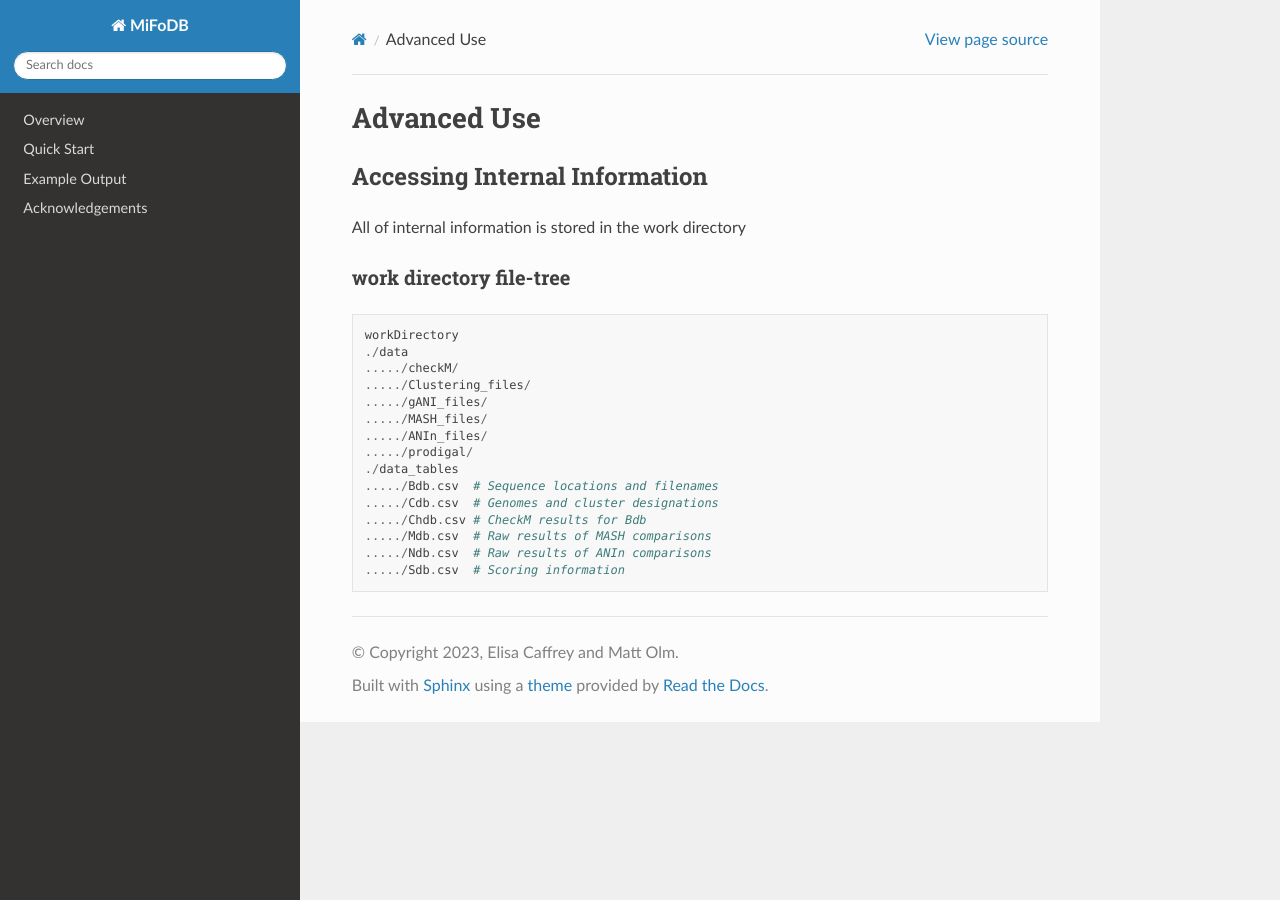
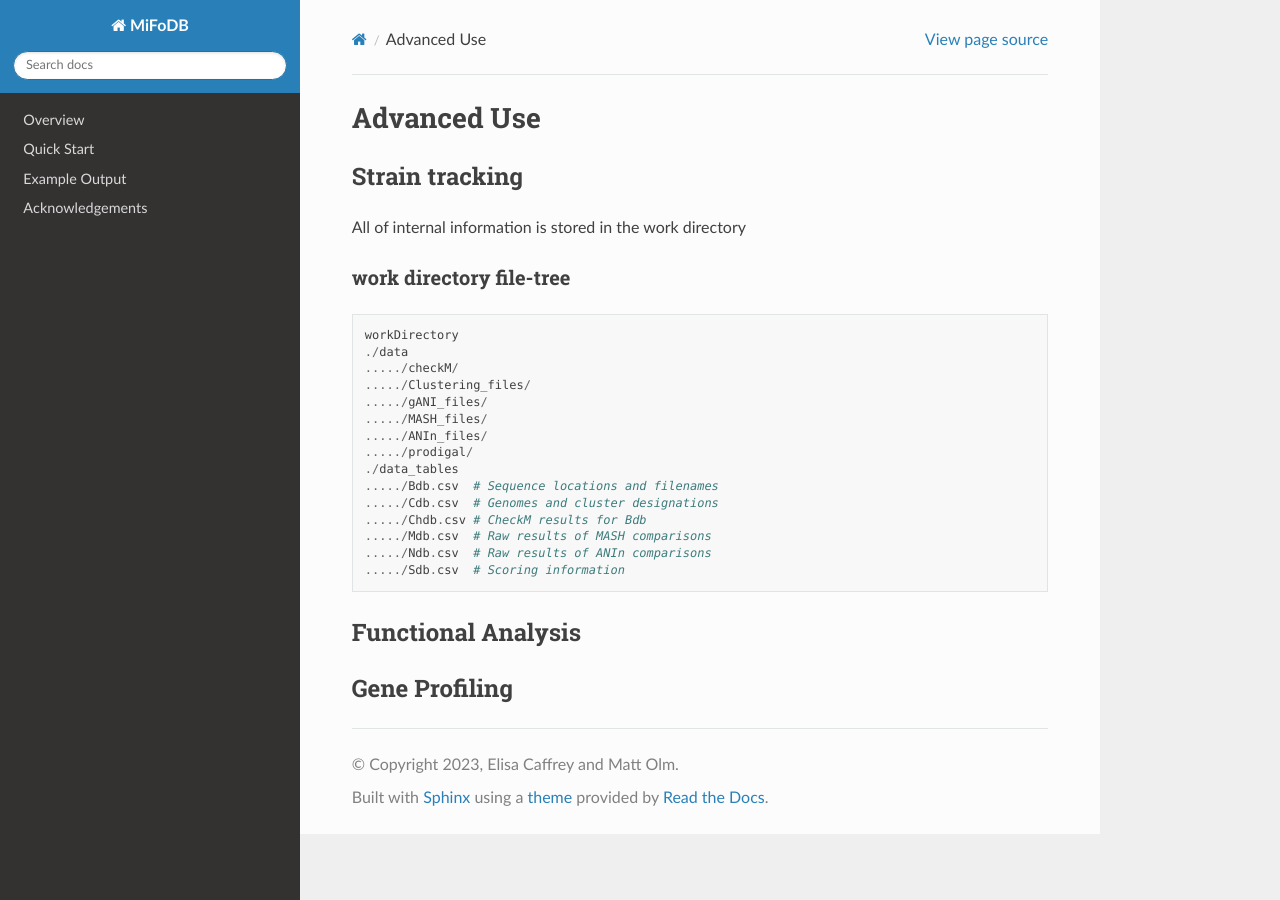
Before and after one commit to elisacaffrey/MiFoDB, a Sphinx documentation site: the page built from docs/source/advanced_use.rst, in a window 1280 px wide. Built offline with Sphinx 7.4.7 and the Read the Docs theme 2.0.0, drawn with Linux system fonts in a browser that asks for light colours; pages that are not in the unit, such as notebooks, are missing from menus.

Commit message:
Update advanced_use.rst

```diff
--- a/docs/source/advanced_use.rst
+++ b/docs/source/advanced_use.rst
@@ -1,7 +1,7 @@
 Advanced Use
 ============
 
-Accessing Internal Information
+Strain tracking
 ------------------------------
 
 All of internal information is stored in the work directory
@@ -26,3 +26,10 @@ work directory file-tree
   ...../Mdb.csv  # Raw results of MASH comparisons
   ...../Ndb.csv  # Raw results of ANIn comparisons
   ...../Sdb.csv  # Scoring information
+
+Functional Analysis
+------------------------------
+
+
+Gene Profiling
+------------------------------
```
